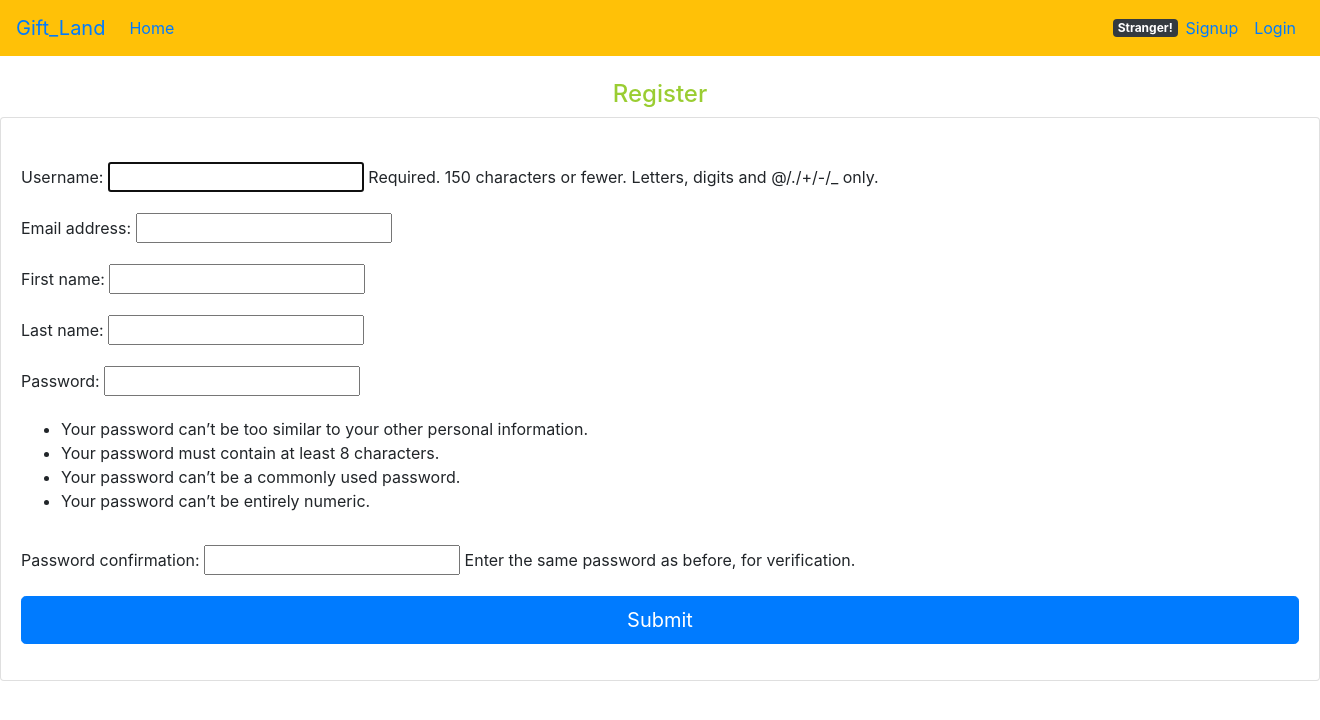
After one commit to Ar-Anik/Gift_Land, a Django app: page /register/ in a window 1320 px wide; the page is wider, and only the part inside the window is pictured. The commit adds this page. Shown: the top 720 px of that part. Run offline with Django 3.2, Linux system fonts and the light colour scheme; some libraries are stand-ins or nearby versions.

Commit message:
Register done

```diff
--- a/GiftLand/GiftLand/urls.py
+++ b/GiftLand/GiftLand/urls.py
@@ -20,6 +20,7 @@ from Product import views as Product_views
 from Admin import views as Admin_views
 from user import views as user_views
 from ProductView import views as viewproduct
+from UserManagement import views as registerView
 from . import settings
 urlpatterns = [
     path('admin/', admin.site.urls),
@@ -35,5 +36,6 @@ urlpatterns = [
     path('addorder/', user_views.orderadd),
     path('addpayment/', user_views.paymentadd),
     path('adddelivery/', user_views.addDelivery),
+    path('register/', registerView.Register),
     path('', viewproduct.Index),
 ] + static(settings.MEDIA_URL, document_root=settings.MEDIA_ROOT)
--- /dev/null
+++ b/GiftLand/UserManagement/forms.py
@@ -0,0 +1,10 @@
+from django import forms
+from django.contrib.auth.forms import UserCreationForm
+from django.contrib.auth.models import User
+
+
+class reg_forms(UserCreationForm):
+    class Meta:
+        model = User
+        fields = ['username', 'email', 'first_name',
+                  'last_name', 'password1', 'password2']
--- a/GiftLand/UserManagement/views.py
+++ b/GiftLand/UserManagement/views.py
@@ -1,3 +1,15 @@
-from django.shortcuts import render
+from django.shortcuts import render, redirect
+from django.contrib.auth.decorators import login_required
+from .forms import reg_forms
 
 # Create your views here.
+
+
+def Register(response):
+    if response.method == 'POST':
+        form = reg_forms(response.POST)
+        if form.is_valid():
+            form.save()
+    else:
+        form = reg_forms()
+    return render(response, 'register/register.html', {"form": form})
--- a/GiftLand/templates/base.html
+++ b/GiftLand/templates/base.html
@@ -45,7 +45,7 @@
 	    <span class="badge badge-dark">Stranger!</span>
 	<ul class="navbar-nav  my-2 my-lg-0">
 		<li class="nav-item active">
-			<a class="nav-link" href="/signup">Signup<span class="sr-only">(current)</span></a>
+			<a class="nav-link" href="/register">Signup<span class="sr-only">(current)</span></a>
 		</li>
 		<li class="nav-item active">
 			<a class="nav-link" href="/account/login">Login<span class="sr-only">(current)</span></a>
--- /dev/null
+++ b/GiftLand/templates/register/register.html
@@ -0,0 +1,19 @@
+{% extends 'base.html' %}
+{% block content %}
+<br>
+<div class="row">
+	<div class="col-md">
+		<h4 style="text-align: center; color: yellowgreen;">Register</h4>
+		<div class="card card-body">
+			<table class="table table-sm">
+                <br>
+                <form method="POST">
+                  {% csrf_token %}
+                  {{form.as_p}}
+                  <button type="button" class="btn btn-primary btn-lg">Submit</button>
+                </form>
+			</table>
+		</div>
+	</div>
+</div>
+{% endblock content %}
```
Also changed, not shown: GiftLand/db.sqlite3.
